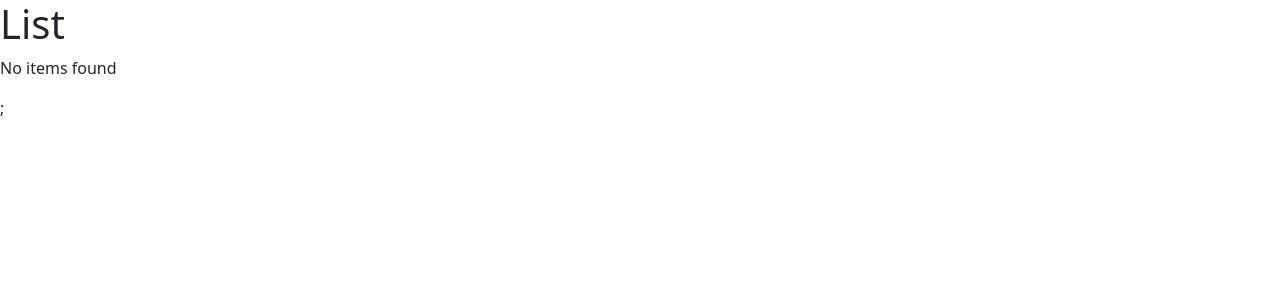
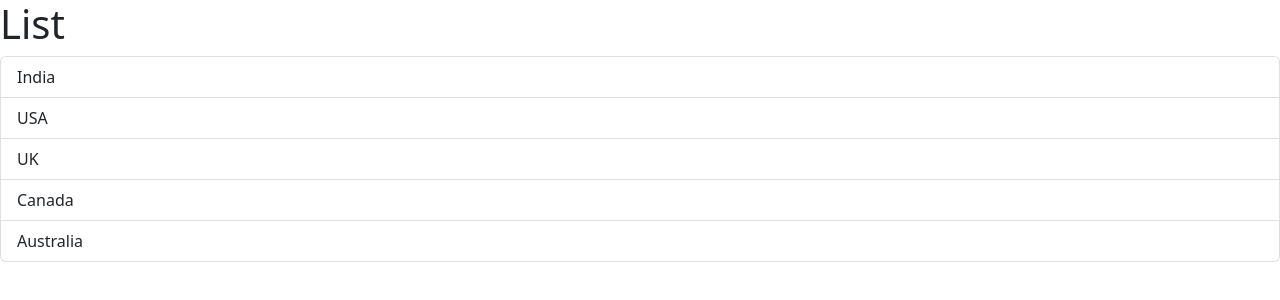
Before and after one commit to rajtilak-2020/Learning-React, a React (Vite) app in the folder react-app/: page / in a window 1280 px wide. Shown: the top 300 px of the page. Built offline with nearby package versions, Linux system fonts and the light colour scheme.

Commit message:
refactor ListGroup component to manage selected item state and display a message when no items are found

```diff
--- a/react-app/src/components/ListGroup.tsx
+++ b/react-app/src/components/ListGroup.tsx
@@ -1,22 +1,27 @@
+import { useState } from "react";
+
 function ListGroup() {
     let items= ["India","USA","UK","Canada","Australia"];
-        items = [];
-
-        if (items.length === 0)
-            return (
-        <>
-            <h1>List</h1>
-            <p>No items found</p>;
-            </>
-            );
+const [selectedIndex, setSelectedIndex] = useState(-1);
 
 
   return (
     <>
         <h1>List</h1>
+        {items.length === 0 && <p>No items found</p>}
         <ul className="list-group">
-            {items.map((item) => (
-                <li key={item}>{item}</li>
+            {items.map((item, index) => (
+                <li
+                 className={
+                    selectedIndex === index
+                    ? "list-group-item active"
+                    : "list-group-item"
+                 }
+                 key={item}
+                 onClick={() => { setSelectedIndex(index); }}
+             >
+                {item}
+             </li>
             ))}
         </ul>
     </>
```
